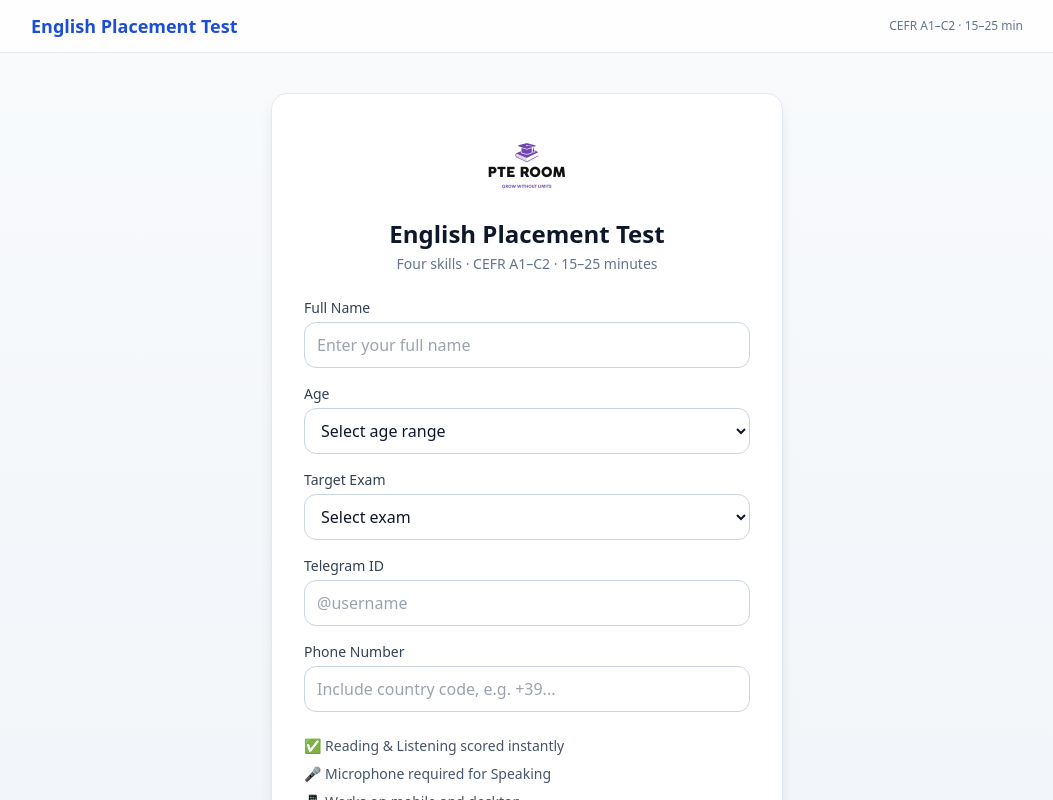
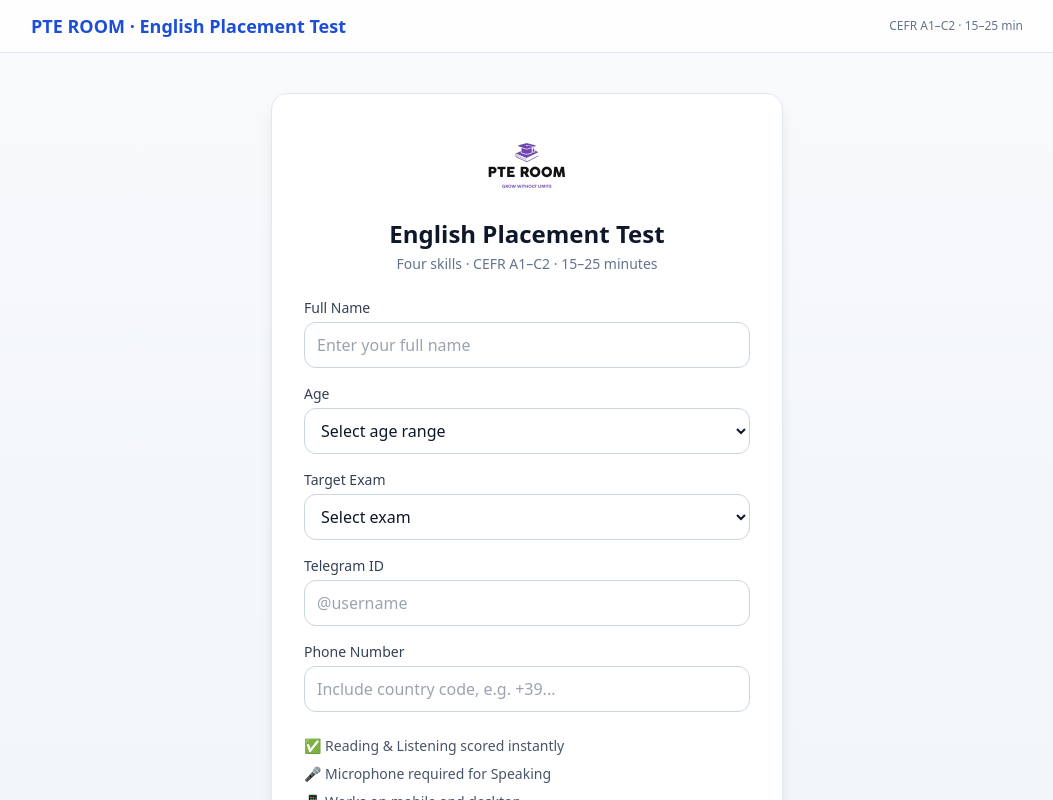
Before and after one commit to saedmirzaei666-arch/REPLACEMENT, a Next.js app in the folder english-placement-test/: page / in a window 1280 px wide. Shown: the top 800 px of the page, without its empty margins (113-1166 px from the left). Built offline with nearby package versions, Linux system fonts and the light colour scheme.

Commit message:
Update page.tsx

```diff
--- a/english-placement-test/src/app/page.tsx
+++ b/english-placement-test/src/app/page.tsx
@@ -6,7 +6,9 @@
       <div className="pte-room-watermark" aria-hidden="true" />
       <header className="border-b bg-white/80 backdrop-blur sticky top-0 z-10">
         <div className="max-w-5xl mx-auto px-4 py-3 flex items-center justify-between">
-          <span className="font-bold text-primary-700 text-lg">English Placement Test</span>
+          <span className="font-bold text-primary-700 text-lg">
+            PTE ROOM · English Placement Test
+          </span>
           <span className="text-xs text-slate-500 hidden sm:inline">CEFR A1–C2 · 15–25 min</span>
         </div>
       </header>
```
